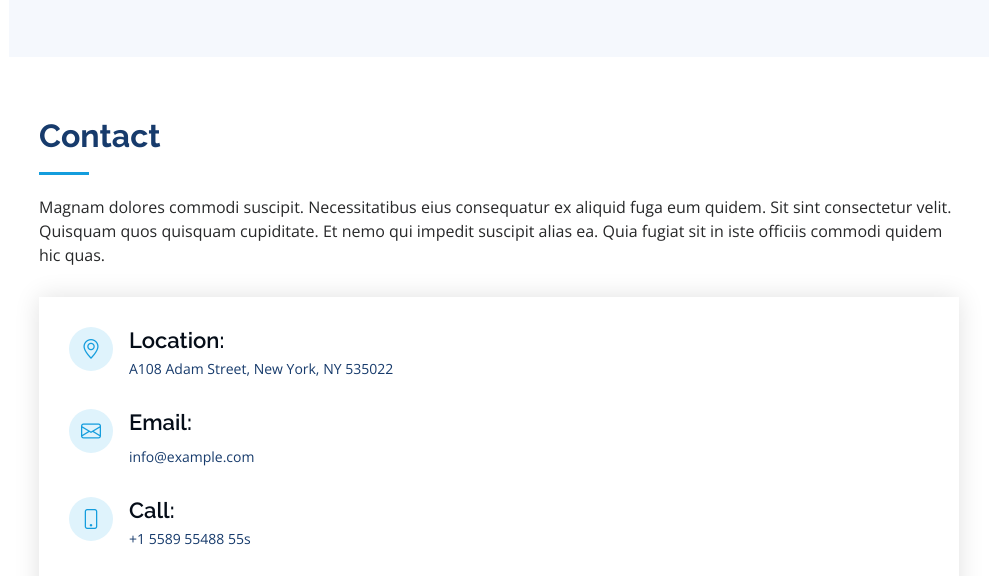
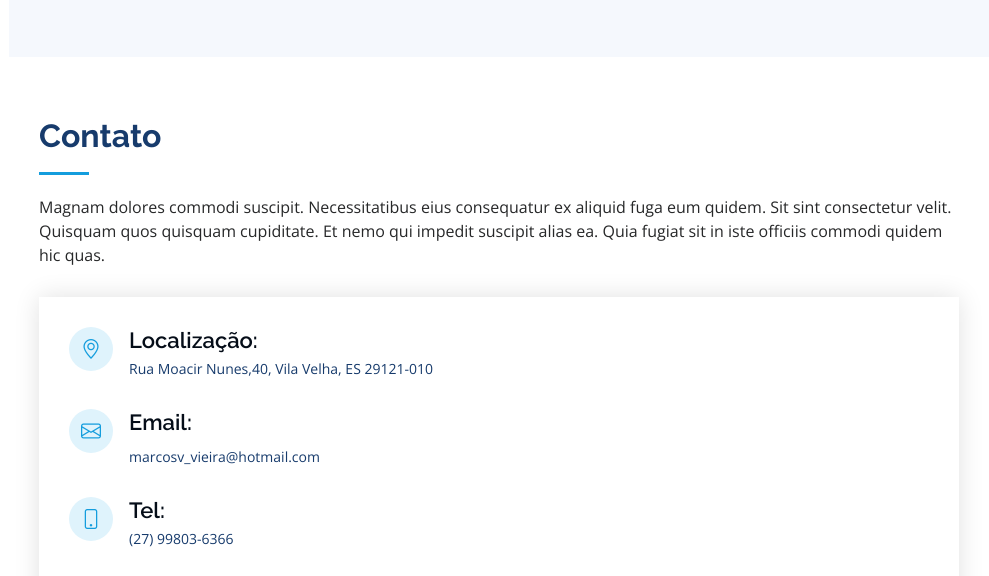
Before and after one commit to marcosviniv/portfolio, a plain HTML site: page index.html in a window 1280 px wide. Shown: the part 3731-4307 px from the top of the page, without its empty margins (291-1280 px from the left). Drawn offline with nearby package versions, Linux system fonts and the light colour scheme; grey boxes are pictures that could not be loaded.

Commit message:
Contact Changes

```diff
--- a/index.html
+++ b/index.html
@@ -310,7 +310,7 @@
       <div class="container">
 
         <div class="section-title">
-          <h2>Contact</h2>
+          <h2>Contato</h2>
           <p>Magnam dolores commodi suscipit. Necessitatibus eius consequatur ex aliquid fuga eum quidem. Sit sint consectetur velit. Quisquam quos quisquam cupiditate. Et nemo qui impedit suscipit alias ea. Quia fugiat sit in iste officiis commodi quidem hic quas.</p>
         </div>
 
@@ -320,20 +320,20 @@
             <div class="info">
               <div class="address">
                 <i class="bi bi-geo-alt"></i>
-                <h4>Location:</h4>
-                <p>A108 Adam Street, New York, NY 535022</p>
+                <h4>Localização:</h4>
+                <p>Rua Moacir Nunes,40, Vila Velha, ES 29121-010</p>
               </div>
 
               <div class="email">
                 <i class="bi bi-envelope"></i>
                 <h4>Email:</h4>
-                <p>info@example.com</p>
+                <p>marcosv_vieira@hotmail.com</p>
               </div>
 
               <div class="phone">
                 <i class="bi bi-phone"></i>
-                <h4>Call:</h4>
-                <p>+1 5589 55488 55s</p>
+                <h4>Tel:</h4>
+                <p>(27) 99803-6366</p>
               </div>
 
               <iframe src="https://www.google.com/maps/embed?pb=!1m18!1m12!1m3!1d3741.1142774960617!2d-40.3155826!3d-20.3368972!2m3!1f0!2f0!3f0!3m2!1i1024!2i768!4f13.1!3m3!1m2!1s0xb83df33bddd15f%3A0xbe144d663bced064!2sR.%20Moacir%20Nunes%2C%2040%20-%20Garoto%2C%20Vila%20Velha%20-%20ES%2C%2029121-010!5e0!3m2!1spt-BR!2sbr!4v1707861610314!5m2!1spt-BR!2sbr" width="600" height="450" style="border:0;" allowfullscreen="" loading="lazy" referrerpolicy="no-referrer-when-downgrade"></iframe>            </div>
```
